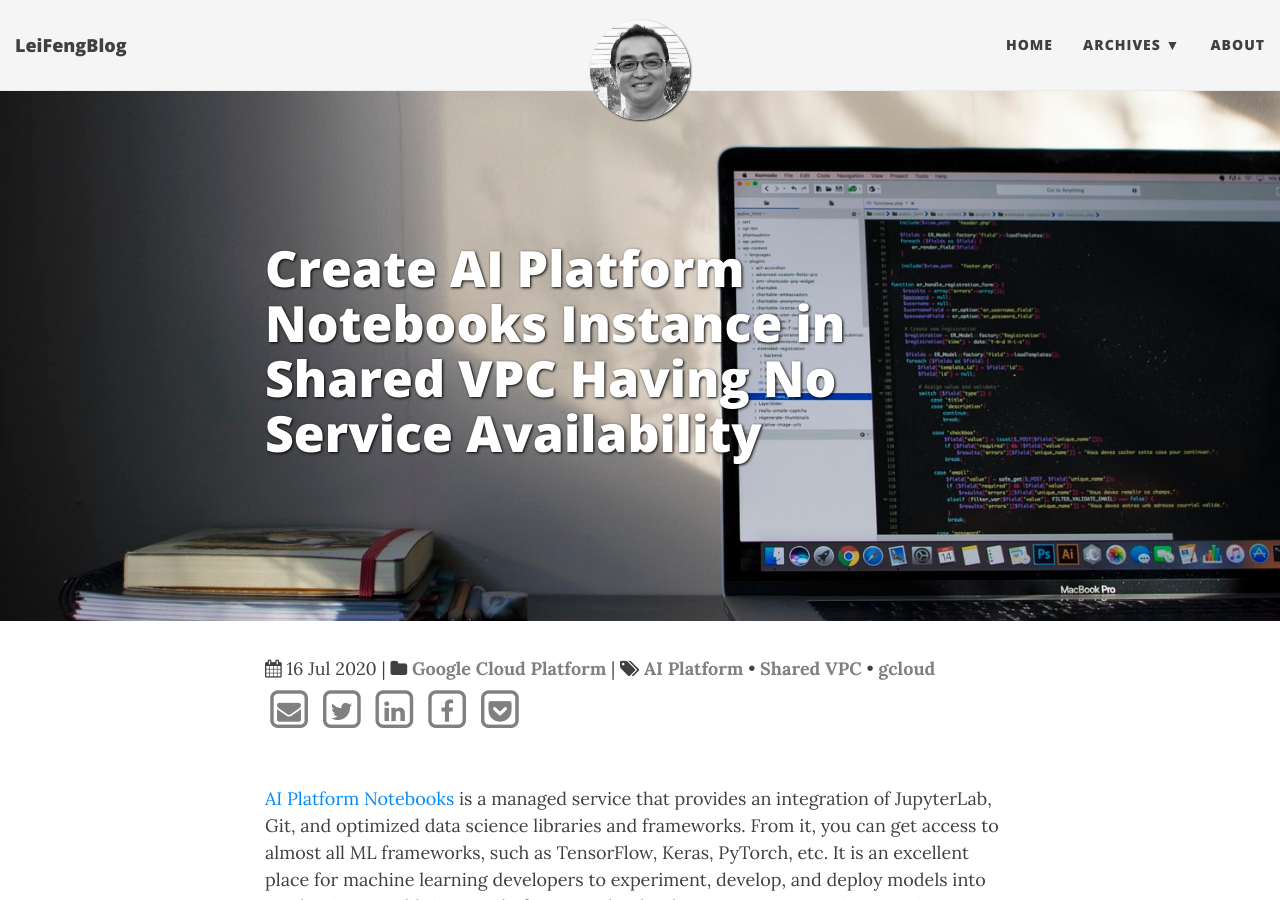
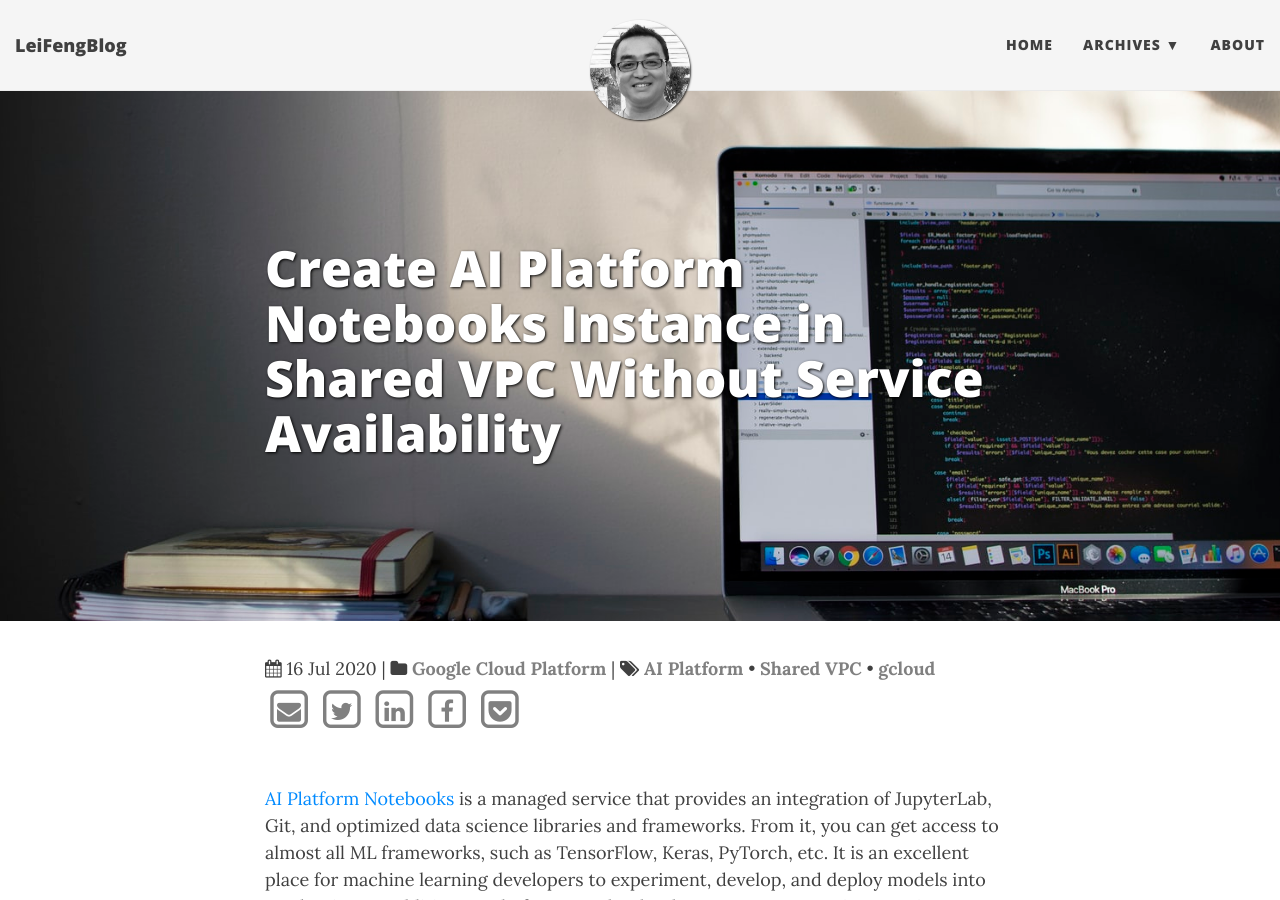
Before and after one commit to stonefl/stonefl.github.io, a Jekyll site: the page built from _posts/2020-07-16-create-ai-platform-notebooks-instance-in-shared-vpc-having-no-service-availability.md, in a window 1280 px wide and 900 px high. Built offline with Jekyll 4.4.1, drawn with Linux system fonts in a browser that asks for light colours; nearby versions of some CDN libraries; comment, search, counter and statistics services are not loaded.

Commit message:
Update 2020-07-16-create-ai-platform-notebooks-instance-in-shared-vpc-having-no-service-availability.md

```diff
--- a/_posts/2020-07-16-create-ai-platform-notebooks-instance-in-shared-vpc-having-no-service-availability.md
+++ b/_posts/2020-07-16-create-ai-platform-notebooks-instance-in-shared-vpc-having-no-service-availability.md
@@ -2,7 +2,7 @@
 layout: post
 published: true
 title: >-
-  Create AI Platform Notebooks Instance in Shared VPC Having No Service
+  Create AI Platform Notebooks Instance in Shared VPC Without Service
   Availability
 date: '2020-07-16'
 categories:
```
